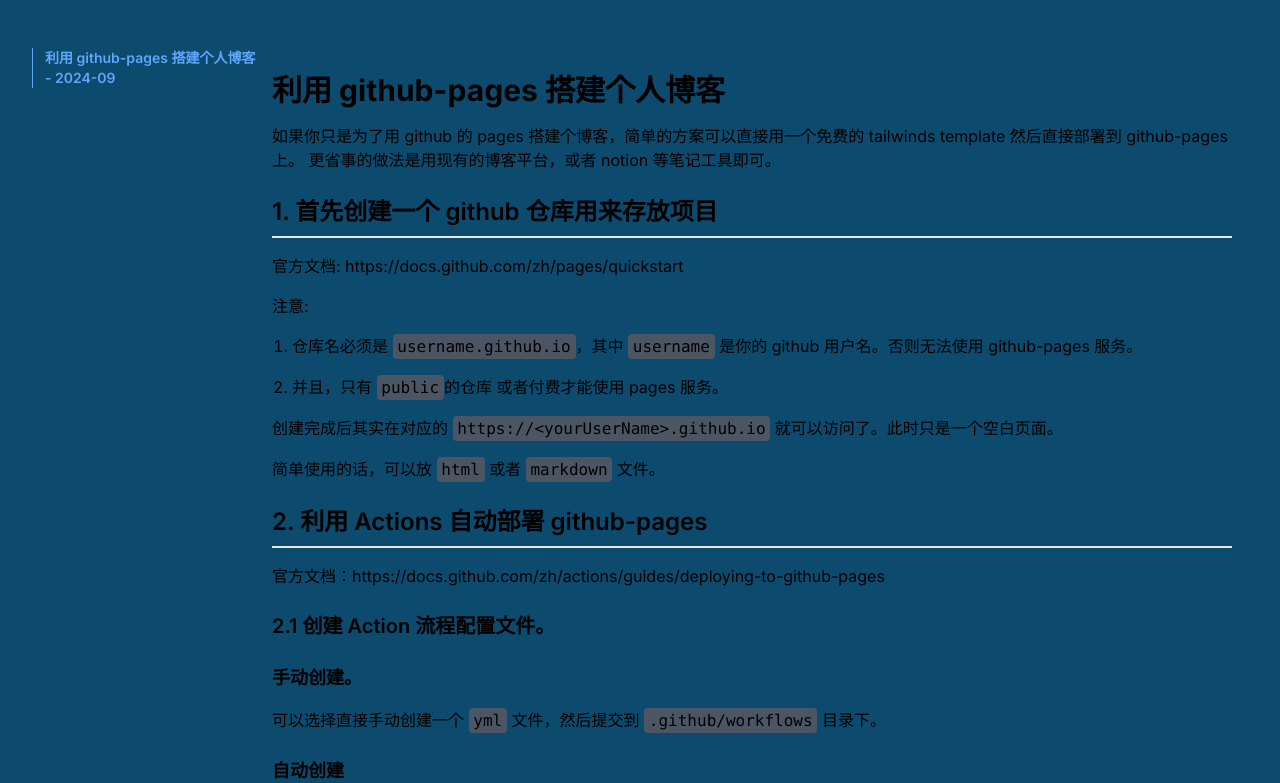
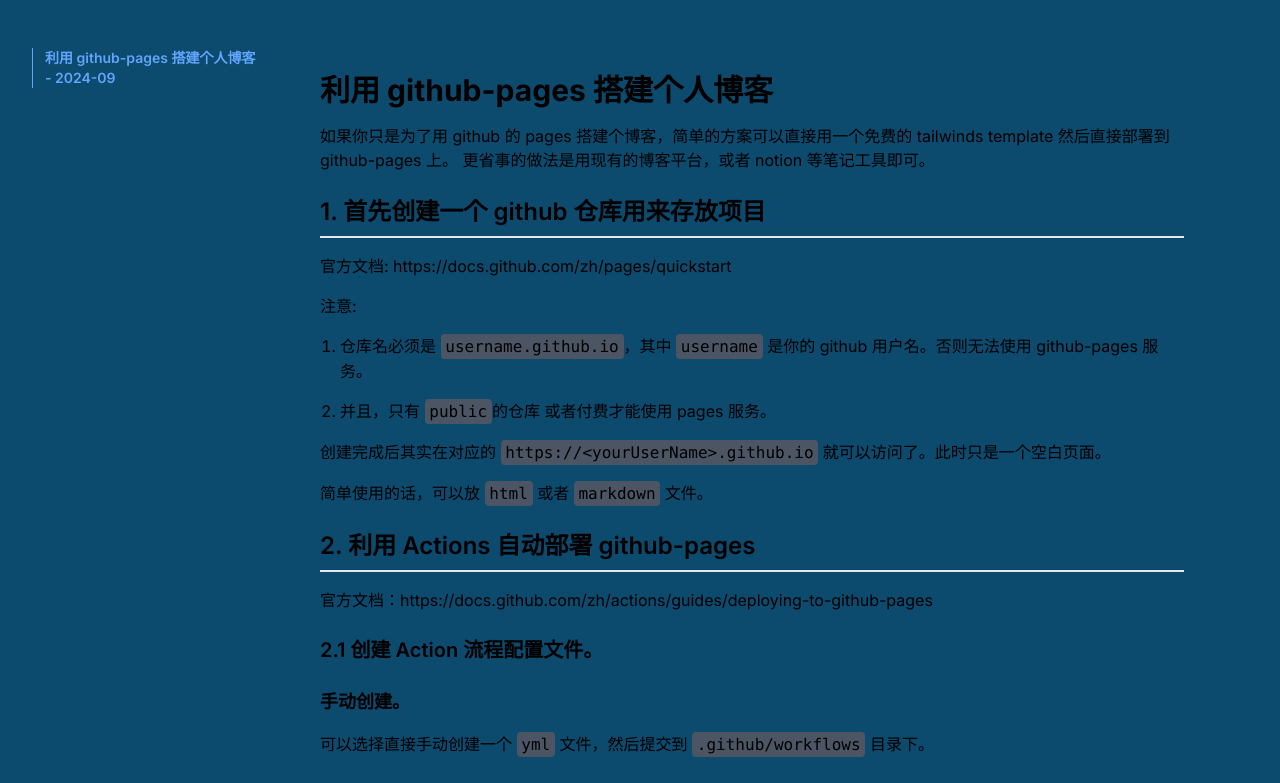
Before and after one commit to r2099c2/r2099c2.github.io, a Next.js app: page /post/2024-09-24 in a window 1280 px wide. Shown: the top 783 px of the page. Built offline with nearby package versions, Linux system fonts and the light colour scheme.

Commit message:
chore: 优化文章

```diff
--- a/app/post/[slug]/page.tsx
+++ b/app/post/[slug]/page.tsx
@@ -39,8 +39,11 @@ const PostDetail = async ({ params }: { params: { slug: string } }) => {
         ))}
       </ul>
       {/* 中间当前文章 */}
-      <div className="lg:pl-[14rem] overflow-hidden">
-        <article id="article" className="px-4">
+      <div className="lg:pl-[14rem]">
+        <article
+          id="article"
+          className="px-4 max-w-4xl mx-auto overflow-hidden"
+        >
           <MDXRemote source={post.content} components={MDXComponents} />
         </article>
       </div>
```
